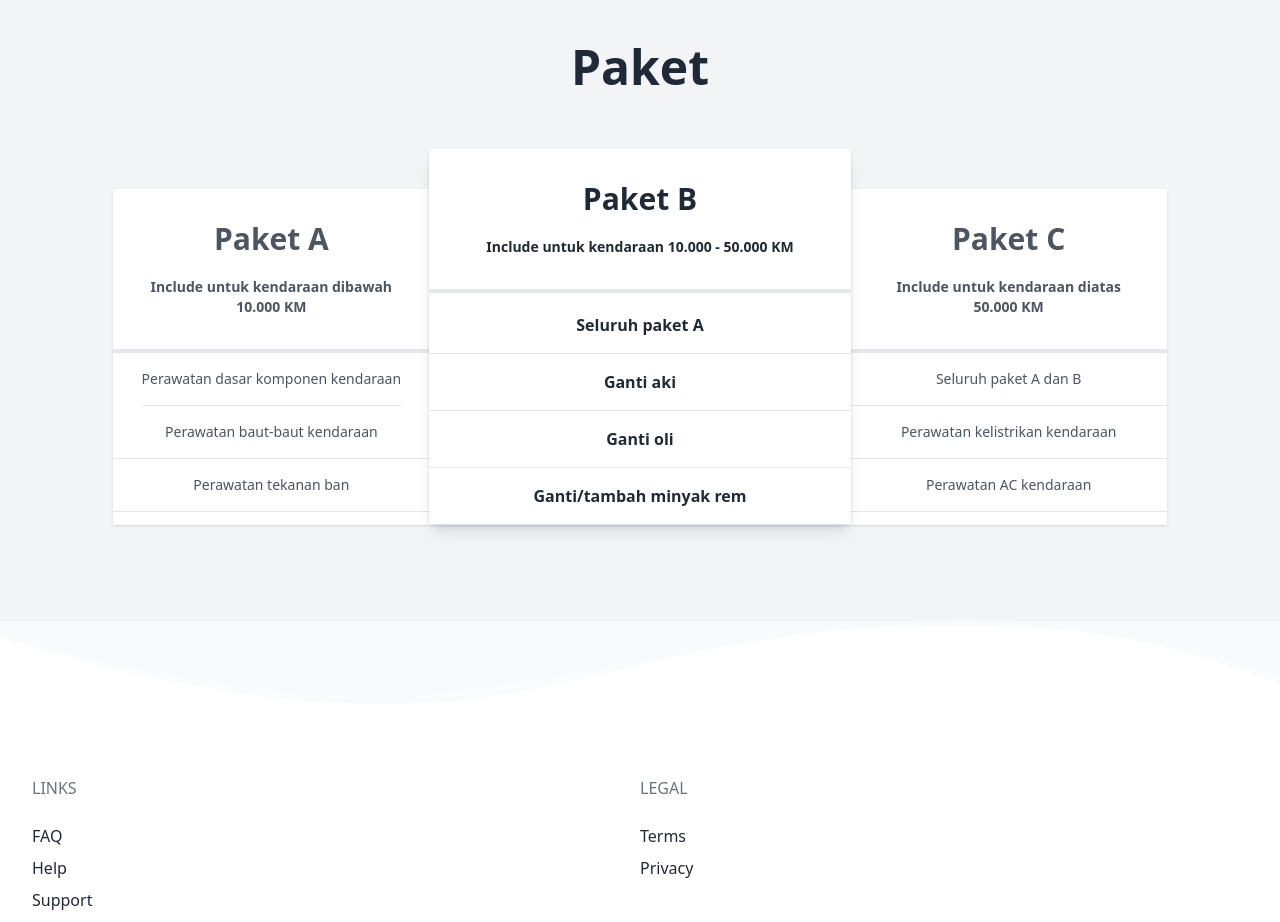
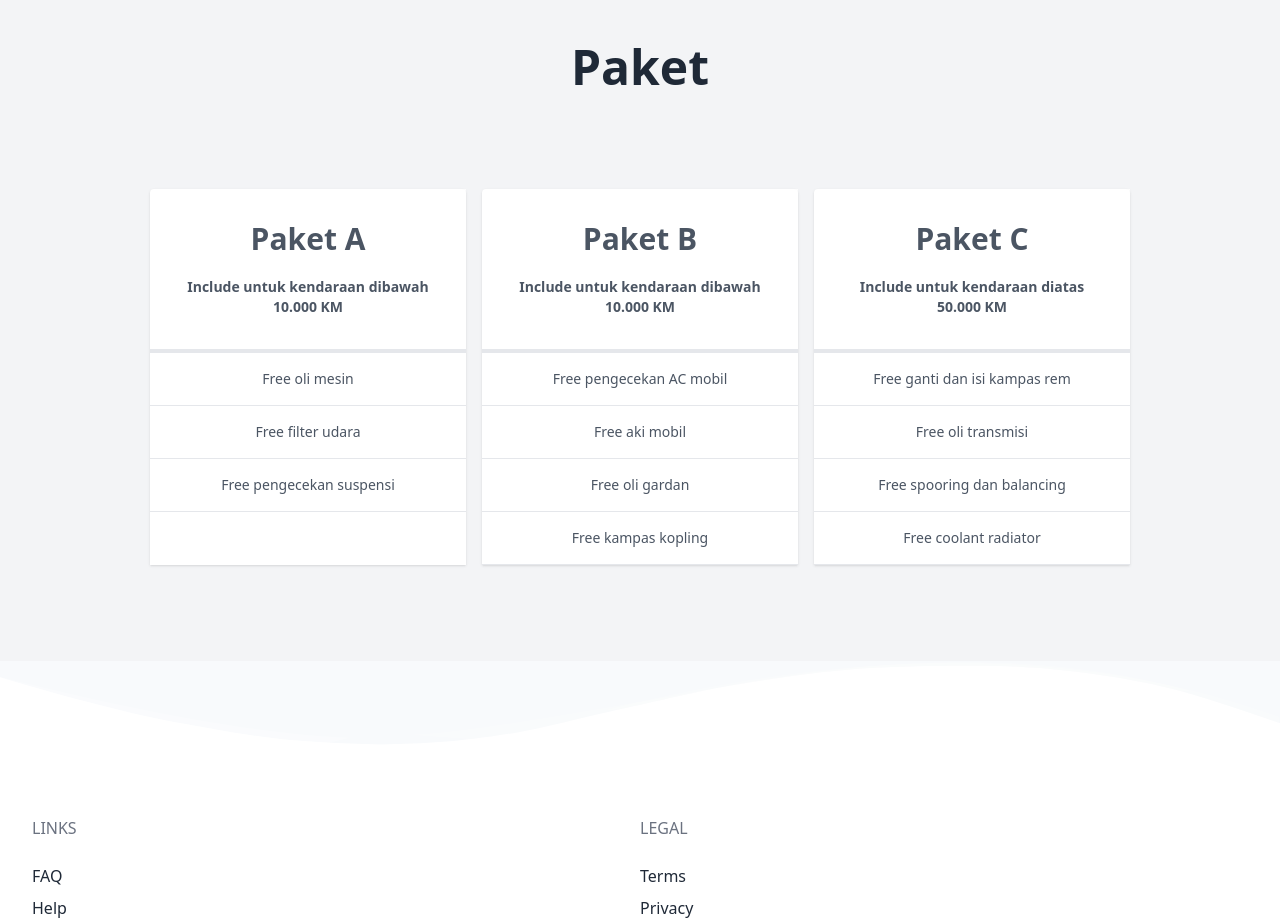
Before and after one commit to darrenxx3/E-business-web-project-4th-semester-with-friends, a React (Vite) app: page / in a window 1280 px wide. Shown: the part 940-1862 px from the top of the page. Built offline with nearby package versions, Linux system fonts and the light colour scheme.

Commit message:
wordingan

```diff
--- a/src/pages/home.jsx
+++ b/src/pages/home.jsx
@@ -147,7 +147,7 @@ export default function Home() {
                         <div className="w-full mb-4">
                             <div className="h-1 mx-auto gradient w-64 opacity-25 my-0 py-0 rounded-t" />
                         </div >
-                        <div className="flex flex-col sm:flex-row justify-center pt-12 my-12 sm:my-4">
+                        <div className="flex flex-col sm:flex-row justify-center pt-12 my-12 sm:my-4 gap-4">
                             <div className="flex flex-col w-5/6 lg:w-1/4 mx-auto lg:mx-0 rounded-none lg:rounded-l-lg bg-white mt-4">
                                 <div className="flex-1 bg-white text-gray-600 rounded-t rounded-b-none overflow-hidden shadow">
                                     <div className="p-8 text-3xl font-bold text-center border-b-4">
@@ -155,27 +155,28 @@ export default function Home() {
                                         <h5 className='text-sm mt-5'>Include untuk kendaraan dibawah 10.000 KM</h5>
                                     </div>
                                     <ul className="w-full text-center text-sm">
-                                        <div className="tooltip" data-tip="Pengecekan oli, radiator, minyak rem, dan kampas rem">
-                                            <li className="border-b py-4">Perawatan dasar komponen kendaraan</li>
-                                        </div>
-                                        <li className="border-b py-4">Perawatan baut-baut kendaraan</li>
-                                        <li className="border-b py-4">Perawatan tekanan ban</li>
+                                        {/* <div className="tooltip" data-tip="Pengecekan oli, radiator, minyak rem, dan kampas rem"> */}
+                                        <li className="border-b py-4">Free oli mesin</li>
+                                        {/* </div> */}
+                                        <li className="border-b py-4">Free filter udara</li>
+                                        <li className="border-b py-4">Free pengecekan suspensi</li>
                                     </ul>
                                 </div >
                             </div >
-                            <div className="flex flex-col w-5/6 lg:w-1/3 mx-auto lg:mx-0 rounded-lg bg-white mt-4 sm:-mt-6 shadow-lg z-10">
-                                <div className="flex-1 bg-white rounded-t rounded-b-none overflow-hidden shadow">
+                            <div className="flex flex-col w-5/6 lg:w-1/4 mx-auto lg:mx-0 rounded-none lg:rounded-l-lg bg-white mt-4">
+                                <div className="flex-1 bg-white text-gray-600 rounded-t rounded-b-none overflow-hidden shadow">
                                     <div className="p-8 text-3xl font-bold text-center border-b-4">
                                         Paket B
-                                        <h5 className='text-sm mt-5'>Include untuk kendaraan 10.000 - 50.000 KM</h5>
+                                        <h5 className='text-sm mt-5'>Include untuk kendaraan dibawah 10.000 KM</h5>
                                     </div>
-                                    <div className="h-1 w-full gradient my-0 py-0 rounded-t" />
-                                    <ul className="w-full text-center text-base font-bold">
-                                        <li className="border-b py-4">Seluruh paket A</li>
-                                        <li className="border-b py-4">Ganti aki</li>
-                                        <li className="border-b py-4">Ganti oli</li>
-                                        <li className="border-b py-4">Ganti/tambah minyak rem</li>
-                                    </ul >
+                                    <ul className="w-full text-center text-sm">
+                                        {/* <div className="tooltip" data-tip="Pengecekan oli, radiator, minyak rem, dan kampas rem"> */}
+                                        <li className="border-b py-4">Free pengecekan AC mobil</li>
+                                        {/* </div> */}
+                                        <li className="border-b py-4">Free aki mobil</li>
+                                        <li className="border-b py-4">Free oli gardan</li>
+                                        <li className="border-b py-4">Free kampas kopling</li>
+                                    </ul>
                                 </div >
                             </div >
                             <div className="flex flex-col w-5/6 lg:w-1/4 mx-auto lg:mx-0 rounded-none lg:rounded-l-lg bg-white mt-4">
@@ -185,9 +186,10 @@ export default function Home() {
                                         <h5 className='text-sm mt-5'>Include untuk kendaraan diatas 50.000 KM</h5>
                                     </div>
                                     <ul className="w-full text-center text-sm">
-                                        <li className="border-b py-4">Seluruh paket A dan B</li>
-                                        <li className="border-b py-4">Perawatan kelistrikan kendaraan</li>
-                                        <li className="border-b py-4">Perawatan AC kendaraan</li>
+                                        <li className="border-b py-4">Free ganti dan isi kampas rem</li>
+                                        <li className="border-b py-4">Free oli transmisi </li>
+                                        <li className="border-b py-4">Free spooring dan balancing</li>
+                                        <li className="border-b py-4">Free coolant radiator</li>
                                     </ul >
                                 </div >
 
```
Also changed, not shown: src/components/home/Home.jsx (added).
